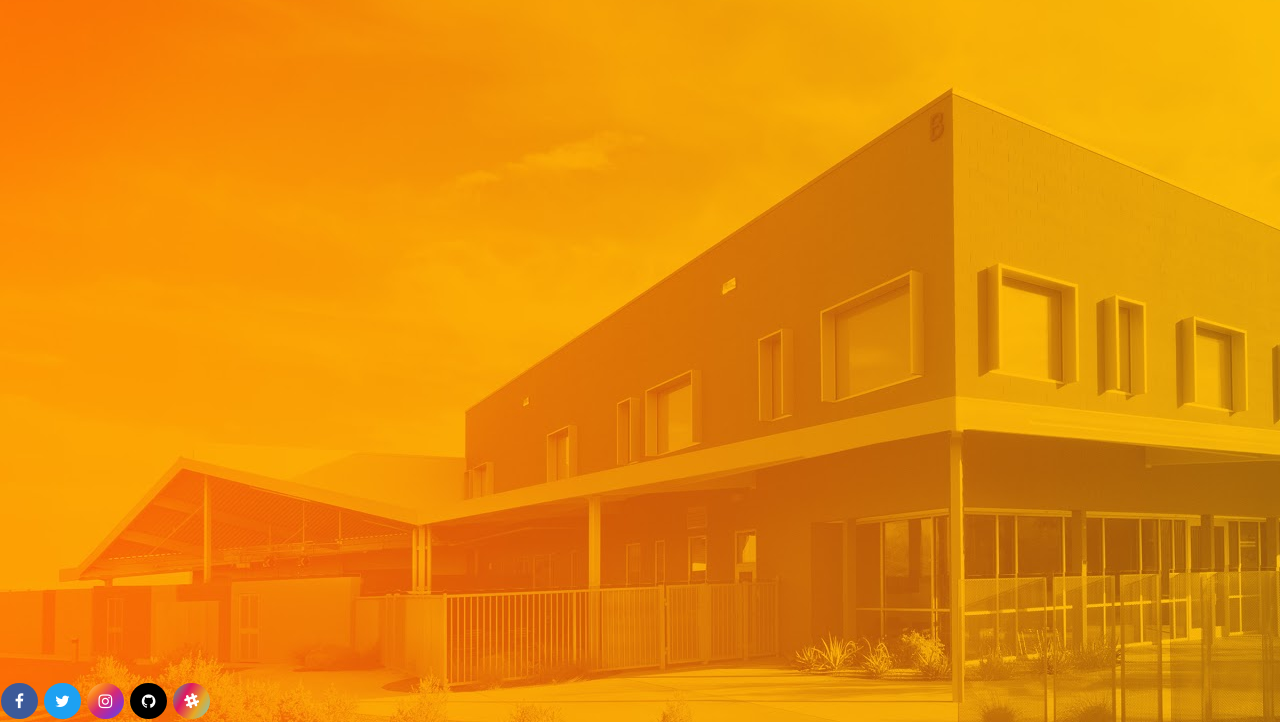
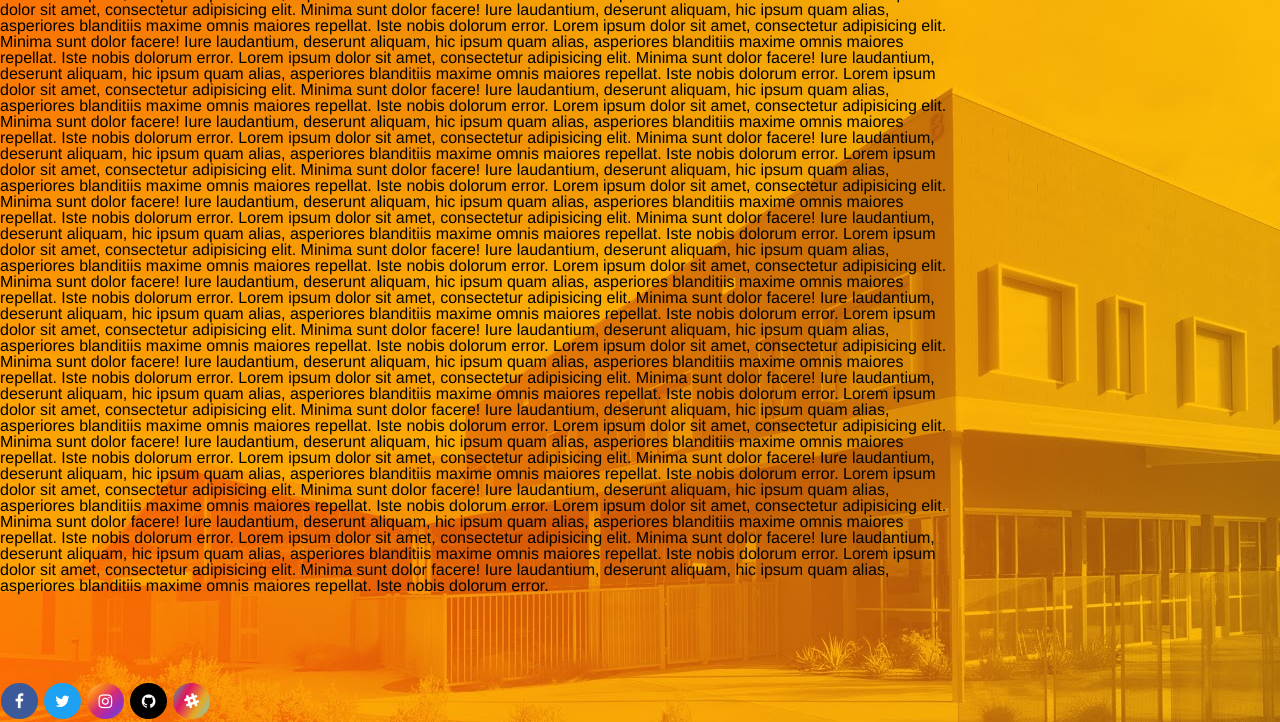
Before and after one commit to CSnow040/CapstoneProject2019, a plain HTML site: page index.html in a window 1280 px wide. Shown: the part 78-800 px from the top of the page. Drawn offline with Linux system fonts and the light colour scheme.

Commit message:
Bugs
Starting to look for bugs and any problems in how we designed the HTML and CSS

```diff
--- a/index.html
+++ b/index.html
@@ -18,6 +18,7 @@
     <meta name="viewport" content="width=device-width, initial-scale=1" />
     <link rel="stylesheet" href="reset.css" />
     <link rel="stylesheet" href="pm_main.css" />
+    <link rel="stylesheet" href="https://cdnjs.cloudflare.com/ajax/libs/font-awesome/4.7.0/css/font-awesome.min.css">
 </head>
 
 <body>
@@ -61,7 +62,60 @@
     <!-- <button id="prevButton">Prev</button>
     <button id="nextButton">Next</button> -->
 
-    <!-- Image of program on side of page -->
+    <article>
+        Lorem ipsum dolor sit amet, consectetur adipisicing elit. Minima sunt dolor facere! Iure laudantium, deserunt
+        aliquam, hic ipsum quam alias, asperiores blanditiis maxime omnis maiores repellat. Iste nobis dolorum error.
+        Lorem ipsum dolor sit amet, consectetur adipisicing elit. Minima sunt dolor facere! Iure laudantium, deserunt
+        aliquam, hic ipsum quam alias, asperiores blanditiis maxime omnis maiores repellat. Iste nobis dolorum error.
+        Lorem ipsum dolor sit amet, consectetur adipisicing elit. Minima sunt dolor facere! Iure laudantium, deserunt
+        aliquam, hic ipsum quam alias, asperiores blanditiis maxime omnis maiores repellat. Iste nobis dolorum error.
+        Lorem ipsum dolor sit amet, consectetur adipisicing elit. Minima sunt dolor facere! Iure laudantium, deserunt
+        aliquam, hic ipsum quam alias, asperiores blanditiis maxime omnis maiores repellat. Iste nobis dolorum error.
+        Lorem ipsum dolor sit amet, consectetur adipisicing elit. Minima sunt dolor facere! Iure laudantium, deserunt
+        aliquam, hic ipsum quam alias, asperiores blanditiis maxime omnis maiores repellat. Iste nobis dolorum error.
+        Lorem ipsum dolor sit amet, consectetur adipisicing elit. Minima sunt dolor facere! Iure laudantium, deserunt
+        aliquam, hic ipsum quam alias, asperiores blanditiis maxime omnis maiores repellat. Iste nobis dolorum error.
+        Lorem ipsum dolor sit amet, consectetur adipisicing elit. Minima sunt dolor facere! Iure laudantium, deserunt
+        aliquam, hic ipsum quam alias, asperiores blanditiis maxime omnis maiores repellat. Iste nobis dolorum error.
+        Lorem ipsum dolor sit amet, consectetur adipisicing elit. Minima sunt dolor facere! Iure laudantium, deserunt
+        aliquam, hic ipsum quam alias, asperiores blanditiis maxime omnis maiores repellat. Iste nobis dolorum error.
+        Lorem ipsum dolor sit amet, consectetur adipisicing elit. Minima sunt dolor facere! Iure laudantium, deserunt
+        aliquam, hic ipsum quam alias, asperiores blanditiis maxime omnis maiores repellat. Iste nobis dolorum error.
+        Lorem ipsum dolor sit amet, consectetur adipisicing elit. Minima sunt dolor facere! Iure laudantium, deserunt
+        aliquam, hic ipsum quam alias, asperiores blanditiis maxime omnis maiores repellat. Iste nobis dolorum error.
+        Lorem ipsum dolor sit amet, consectetur adipisicing elit. Minima sunt dolor facere! Iure laudantium, deserunt
+        aliquam, hic ipsum quam alias, asperiores blanditiis maxime omnis maiores repellat. Iste nobis dolorum error.
+        Lorem ipsum dolor sit amet, consectetur adipisicing elit. Minima sunt dolor facere! Iure laudantium, deserunt
+        aliquam, hic ipsum quam alias, asperiores blanditiis maxime omnis maiores repellat. Iste nobis dolorum error.
+        Lorem ipsum dolor sit amet, consectetur adipisicing elit. Minima sunt dolor facere! Iure laudantium, deserunt
+        aliquam, hic ipsum quam alias, asperiores blanditiis maxime omnis maiores repellat. Iste nobis dolorum error.
+        Lorem ipsum dolor sit amet, consectetur adipisicing elit. Minima sunt dolor facere! Iure laudantium, deserunt
+        aliquam, hic ipsum quam alias, asperiores blanditiis maxime omnis maiores repellat. Iste nobis dolorum error.
+        Lorem ipsum dolor sit amet, consectetur adipisicing elit. Minima sunt dolor facere! Iure laudantium, deserunt
+        aliquam, hic ipsum quam alias, asperiores blanditiis maxime omnis maiores repellat. Iste nobis dolorum error.
+        Lorem ipsum dolor sit amet, consectetur adipisicing elit. Minima sunt dolor facere! Iure laudantium, deserunt
+        aliquam, hic ipsum quam alias, asperiores blanditiis maxime omnis maiores repellat. Iste nobis dolorum error.
+        Lorem ipsum dolor sit amet, consectetur adipisicing elit. Minima sunt dolor facere! Iure laudantium, deserunt
+        aliquam, hic ipsum quam alias, asperiores blanditiis maxime omnis maiores repellat. Iste nobis dolorum error.
+        Lorem ipsum dolor sit amet, consectetur adipisicing elit. Minima sunt dolor facere! Iure laudantium, deserunt
+        aliquam, hic ipsum quam alias, asperiores blanditiis maxime omnis maiores repellat. Iste nobis dolorum error.
+        Lorem ipsum dolor sit amet, consectetur adipisicing elit. Minima sunt dolor facere! Iure laudantium, deserunt
+        aliquam, hic ipsum quam alias, asperiores blanditiis maxime omnis maiores repellat. Iste nobis dolorum error.
+        Lorem ipsum dolor sit amet, consectetur adipisicing elit. Minima sunt dolor facere! Iure laudantium, deserunt
+        aliquam, hic ipsum quam alias, asperiores blanditiis maxime omnis maiores repellat. Iste nobis dolorum error.
+        Lorem ipsum dolor sit amet, consectetur adipisicing elit. Minima sunt dolor facere! Iure laudantium, deserunt
+        aliquam, hic ipsum quam alias, asperiores blanditiis maxime omnis maiores repellat. Iste nobis dolorum error.
+        Lorem ipsum dolor sit amet, consectetur adipisicing elit. Minima sunt dolor facere! Iure laudantium, deserunt
+        aliquam, hic ipsum quam alias, asperiores blanditiis maxime omnis maiores repellat. Iste nobis dolorum error.
+        Lorem ipsum dolor sit amet, consectetur adipisicing elit. Minima sunt dolor facere! Iure laudantium, deserunt
+        aliquam, hic ipsum quam alias, asperiores blanditiis maxime omnis maiores repellat. Iste nobis dolorum error.
+        Lorem ipsum dolor sit amet, consectetur adipisicing elit. Minima sunt dolor facere! Iure laudantium, deserunt
+        aliquam, hic ipsum quam alias, asperiores blanditiis maxime omnis maiores repellat. Iste nobis dolorum error.
+        Lorem ipsum dolor sit amet, consectetur adipisicing elit. Minima sunt dolor facere! Iure laudantium, deserunt
+        aliquam, hic ipsum quam alias, asperiores blanditiis maxime omnis maiores repellat. Iste nobis dolorum error.
+
+    </article>
+
     <!-- Program description (straight from west-mec.edu) -->
     <!-- Footer which holds social media icons -->
     <footer>
@@ -81,7 +135,6 @@ This two-year program exposes students to precision manufacturing and computer n
 
 West-MEC programs prepare students to seek one or more industry certification or licensure in their field of study, providing a pathway to economic independence. ***CITE WEST MEC***
 -->
-    <link rel="stylesheet" href="https://cdnjs.cloudflare.com/ajax/libs/font-awesome/4.7.0/css/font-awesome.min.css">
     <script src="pm_script.js"></script>
 </body>
 
--- a/pm_main.css
+++ b/pm_main.css
@@ -17,14 +17,14 @@ html {
 }
 
 /* Sets a global variable*/
-:root {
+/* :root {
   --westmecOrange: rgba(255, 115, 0, 0.979);
-}
+} */
 
 /* Sets the margin of the body to 0 and the background to a dark gray to black color. The font weight is set to 400 and a font family is used */
 body {
-  margin: 0;
-  background: #f2b02b;
+  width: 75%;
+  background-color: white;
   font-family: 'Franklin Gothic Medium', 'Arial Narrow', Arial, sans-serif;
   font-weight: 300;
 }
@@ -35,7 +35,6 @@ header {
   background: black;
   text-align: center;
   position: fixed;
-  z-index: 999;
   width: 100%
 }
 
@@ -47,8 +46,8 @@ header>.logo {
 nav {
   position: absolute;
   text-align: left;
-  /* top: 100%; */
-  /* left:0; */
+  top: 100%;
+  left: 0;
   background: black;
   width: 100%;
   /* Makes the element squished all the way horizontally */
@@ -204,6 +203,11 @@ nav a:hover {
   }
 }
 
+/* Article Styles */
+article {
+  float: right;
+}
+
 /* Social Media Icons */
 .fa {
   padding: 10px;
@@ -244,7 +248,6 @@ nav a:hover {
   background-image: linear-gradient(-60deg, #6ecadc, #e9a820, #e01563, #3eb991);
 }
 
-/* Section Styles */
 /* Map Styles */
 /* Form Styles */
 fieldset {
```
Also changed, not shown: temporaryForms.html (+4 -6 lines).
